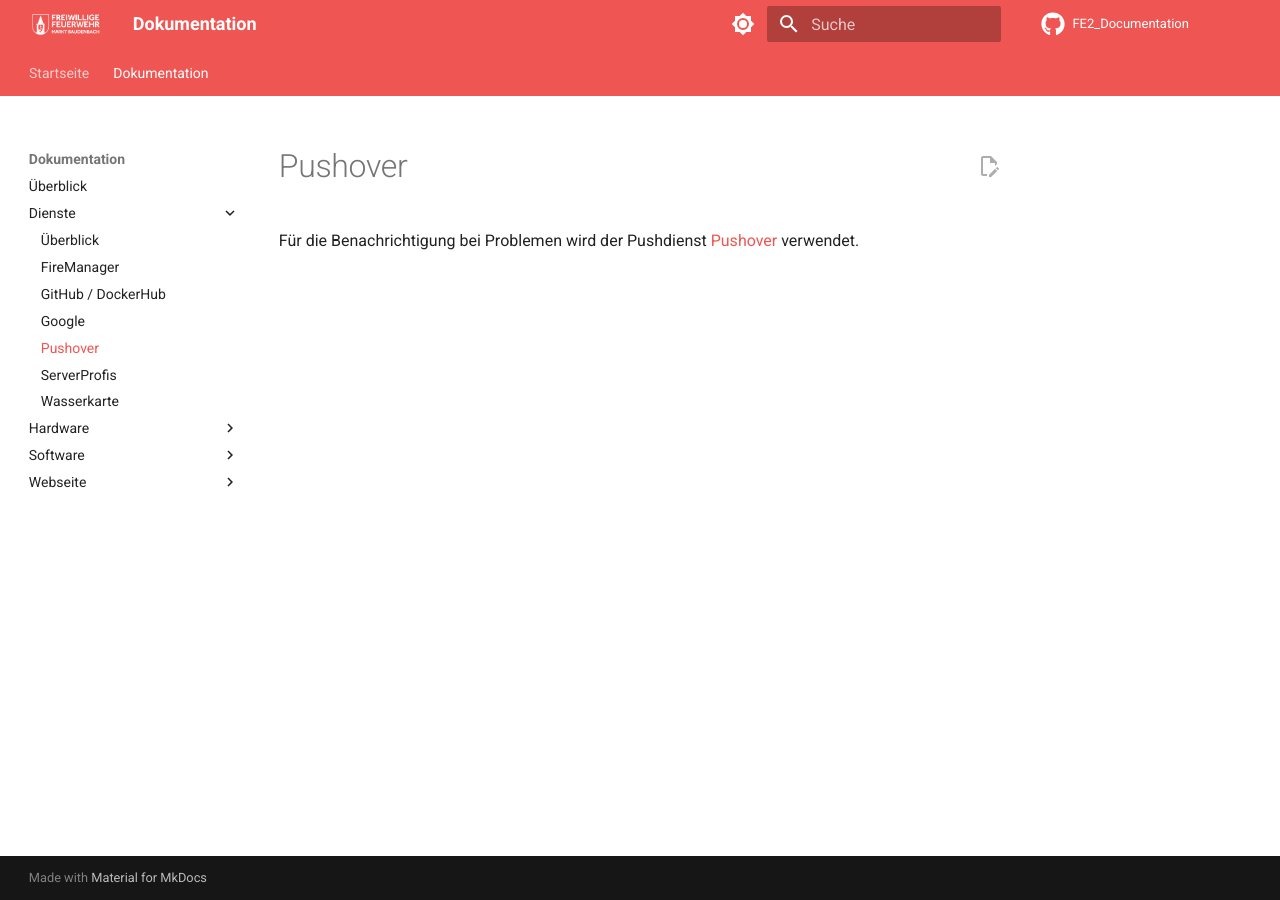
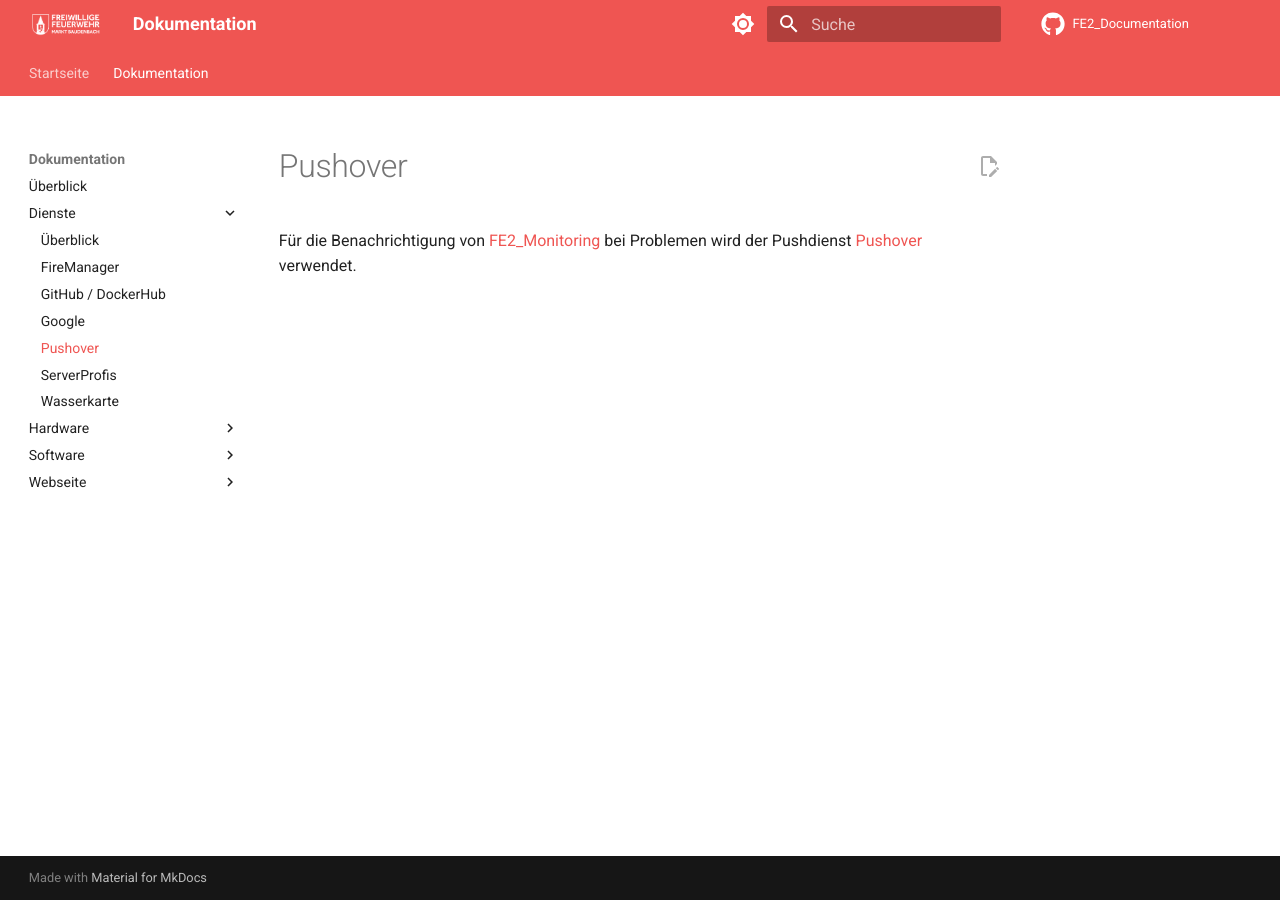
Before and after one commit to FFW-Baudenbach/FE2_Documentation, an MkDocs documentation site: the page built from docs/Dokumentation/Dienste/Pushover.md, in a window 1280 px wide. Built offline with MkDocs 1.6.1 and Material for MkDocs 9.7.7, drawn with Linux system fonts in a browser that asks for light colours; comment, search, counter and statistics services are not loaded.

Commit message:
Updated Pushover

```diff
--- a/docs/Dokumentation/Dienste/Pushover.md
+++ b/docs/Dokumentation/Dienste/Pushover.md
@@ -1,3 +1,3 @@
 # Pushover
 
-Für die Benachrichtigung bei Problemen wird der Pushdienst [Pushover](https://pushover.net/) verwendet.
+Für die Benachrichtigung von [FE2_Monitoring](../Software/FE2_Monitoring.md) bei Problemen wird der Pushdienst [Pushover](https://pushover.net/) verwendet.
```
